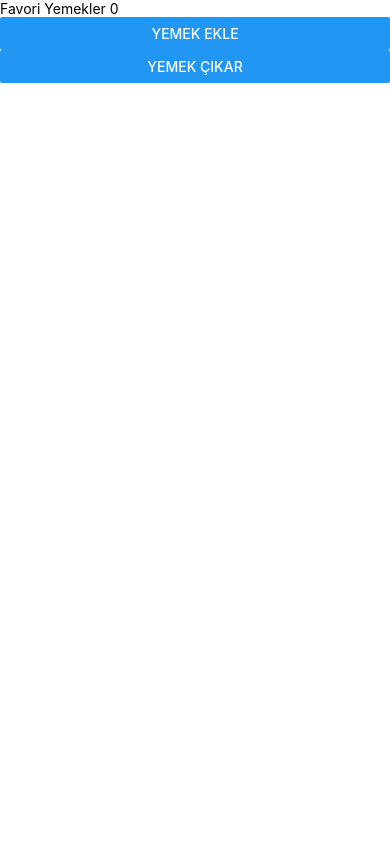
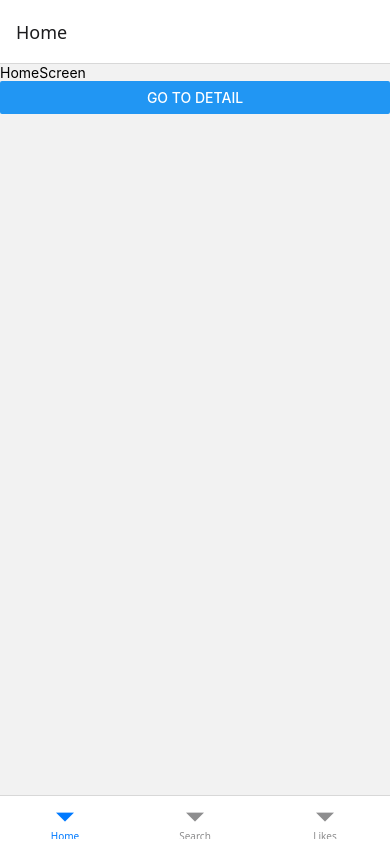
Before and after one commit to samilturksoy/MealApp, a React Native app: screen /HomeMain in a window 390 px wide. Built offline with nearby package versions, Linux system fonts and the light colour scheme; no server answers.

Commit message:
Implement navigation structure with bottom tabs and stack navigation

```diff
--- a/App.tsx
+++ b/App.tsx
@@ -1,8 +1,8 @@
-import { View, Text } from 'react-native';
 import React, { useEffect } from 'react';
 import { fetchCategories } from './src/api/api';
 import { FavouritesProvider } from './src/stores/FavouritesContext';
-import SampleScreen from './src/screens/SampleScreen';
+import { NavigationContainer } from '@react-navigation/native';
+import AppNavigator from './src/navigator/AppNavigator';
 
 const App = () => {
   useEffect(() => {
@@ -16,7 +16,9 @@ const App = () => {
 
   return (
     <FavouritesProvider>
-      <SampleScreen />
+      <NavigationContainer>
+        <AppNavigator />
+      </NavigationContainer>
     </FavouritesProvider>
   );
 };
--- a/package.json
+++ b/package.json
@@ -11,6 +11,7 @@
   },
   "dependencies": {
     "@react-native-async-storage/async-storage": "^2.1.2",
+    "@react-navigation/bottom-tabs": "^7.3.12",
     "@react-navigation/native": "^7.1.8",
     "@react-navigation/native-stack": "^7.3.12",
     "axios": "^1.9.0",
--- /dev/null
+++ b/src/navigator/AppNavigator.tsx
@@ -0,0 +1,30 @@
+import React from 'react';
+import { createBottomTabNavigator } from '@react-navigation/bottom-tabs';
+import { createNativeStackNavigator } from '@react-navigation/native-stack';
+import HomeScreen from '../screens/HomeScreen';
+import DetailScreen from '../screens/DetailScreen';
+import SearchScreen from '../screens/SearchScreen';
+import LikesScreen from '../screens/LikesScreen';
+
+    const Tab = createBottomTabNavigator();
+    const Stack = createNativeStackNavigator();
+    const HomeStack = () => {
+        return (
+            <Stack.Navigator>
+                <Stack.Screen name="HomeMain" component={HomeScreen} options={{title:'Home'}} />
+                <Stack.Screen name="Detail" component={DetailScreen} options={{title:'Meal Details'}} />
+            </Stack.Navigator>
+        );
+    };
+
+const AppNavigator = () => {
+  return (
+        <Tab.Navigator>
+         <Tab.Screen name="Home" component={HomeStack} options={{headerShown:false}} />
+         <Tab.Screen name="Search" component={SearchScreen} />
+         <Tab.Screen name="Likes" component={LikesScreen} />
+        </Tab.Navigator>
+  );
+};
+
+export default AppNavigator;
--- /dev/null
+++ b/src/screens/DetailScreen.tsx
@@ -0,0 +1,13 @@
+import { View, Text } from 'react-native';
+import React from 'react';
+
+const DetailScreen = ({route}:any) => {
+    const params = route.params;
+  return (
+    <View>
+      <Text>DetailScreen {params.mealId}</Text>
+    </View>
+  );
+};
+
+export default DetailScreen;
--- /dev/null
+++ b/src/screens/HomeScreen.tsx
@@ -0,0 +1,20 @@
+import { View, Text, Button } from 'react-native';
+import React from 'react';
+import { useNavigation } from '@react-navigation/native';
+
+const HomeScreen = () => {
+    const navigation = useNavigation<any>();
+  return (
+    <View>
+      <Text>HomeScreen</Text>
+      <Button
+        title="Go to Detail"
+        onPress={() => {
+           navigation.navigate('Detail', { mealId: '1' });
+        }}
+      />
+    </View>
+  );
+};
+
+export default HomeScreen;
--- /dev/null
+++ b/src/screens/LikesScreen.tsx
@@ -0,0 +1,12 @@
+import { View, Text } from 'react-native';
+import React from 'react';
+
+const LikesScreen = () => {
+  return (
+    <View>
+      <Text>LikesScreen</Text>
+    </View>
+  );
+};
+
+export default LikesScreen;
--- /dev/null
+++ b/src/screens/SearchScreen.tsx
@@ -0,0 +1,12 @@
+import { View, Text } from 'react-native';
+import React from 'react';
+
+const SearchScreen = () => {
+  return (
+    <View>
+      <Text>SearchScreen</Text>
+    </View>
+  );
+};
+
+export default SearchScreen;
```
Also changed, not shown: 1 other file (tests, documents, lock files or other folders).
